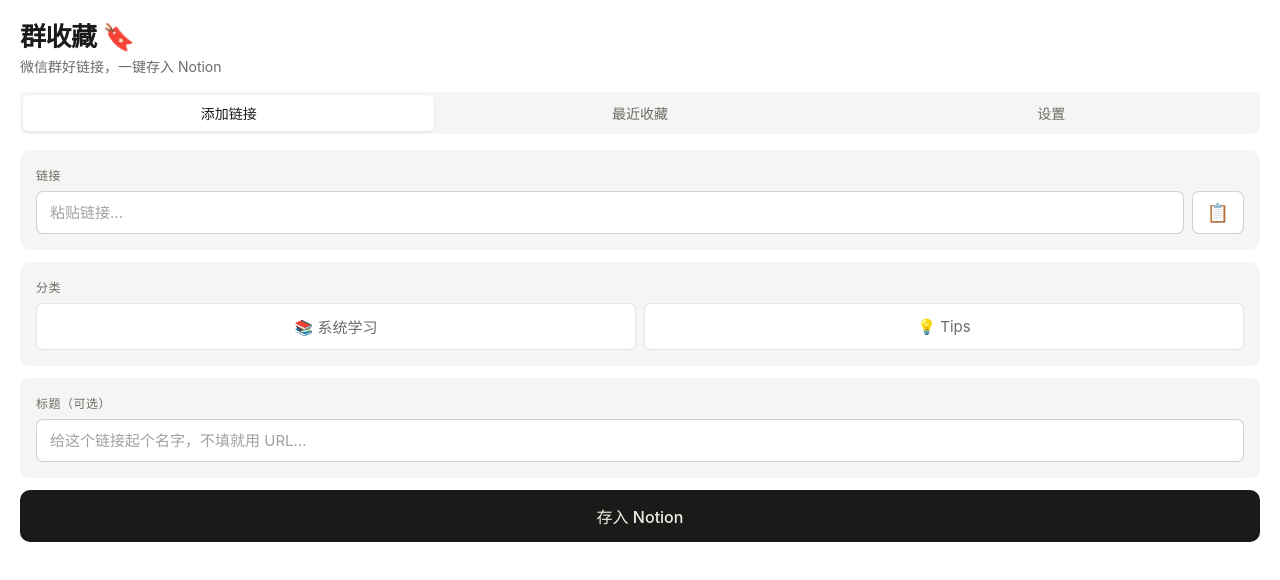
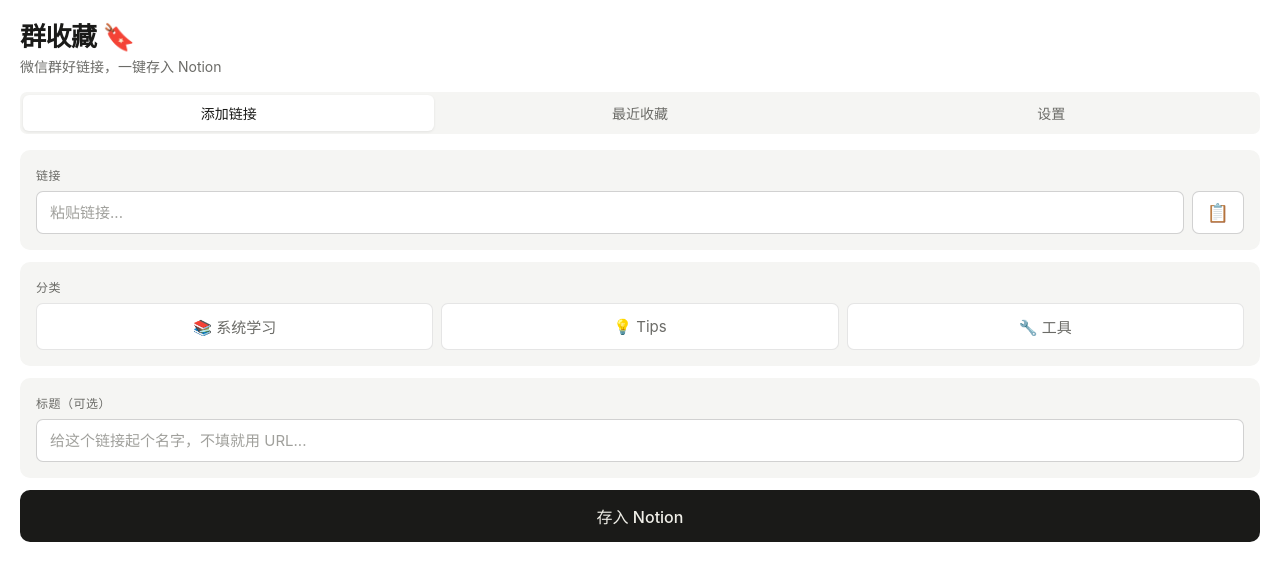
Before and after one commit to katielin0207-dev/link-collector, a plain HTML site: page index.html in a window 1280 px wide. Drawn offline with Linux system fonts and the light colour scheme.

Commit message:
Add 工具 category

```diff
--- a/index.html
+++ b/index.html
@@ -322,6 +322,7 @@
     <div class="cat-row">
       <button class="cat-btn" id="cat-learn" onclick="selectCat('系统学习')">📚 系统学习</button>
       <button class="cat-btn" id="cat-tips" onclick="selectCat('Tips')">💡 Tips</button>
+      <button class="cat-btn" id="cat-tool" onclick="selectCat('工具')">🔧 工具</button>
     </div>
   </div>
 
@@ -423,6 +424,7 @@
   selectedCat = cat;
   document.getElementById('cat-learn').classList.toggle('selected', cat === '系统学习');
   document.getElementById('cat-tips').classList.toggle('selected', cat === 'Tips');
+  document.getElementById('cat-tool').classList.toggle('selected', cat === '工具');
 }
 
 async function pasteUrl() {
```
